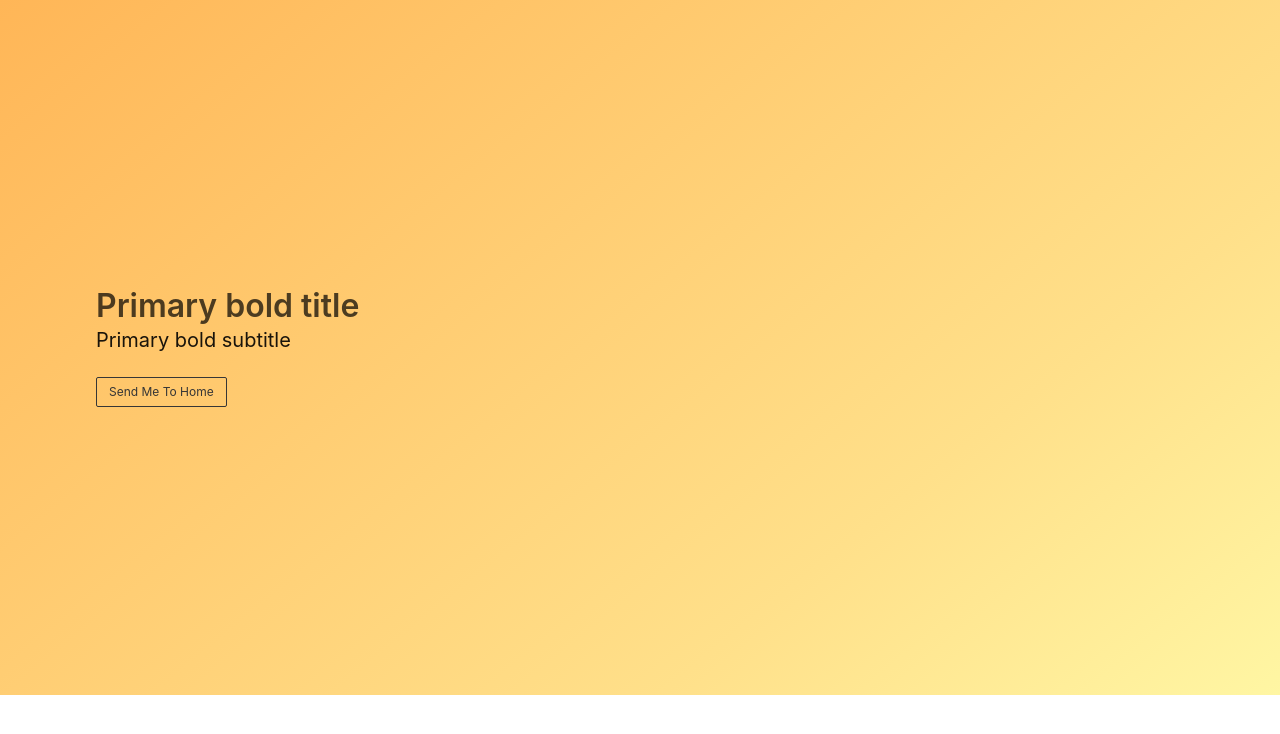
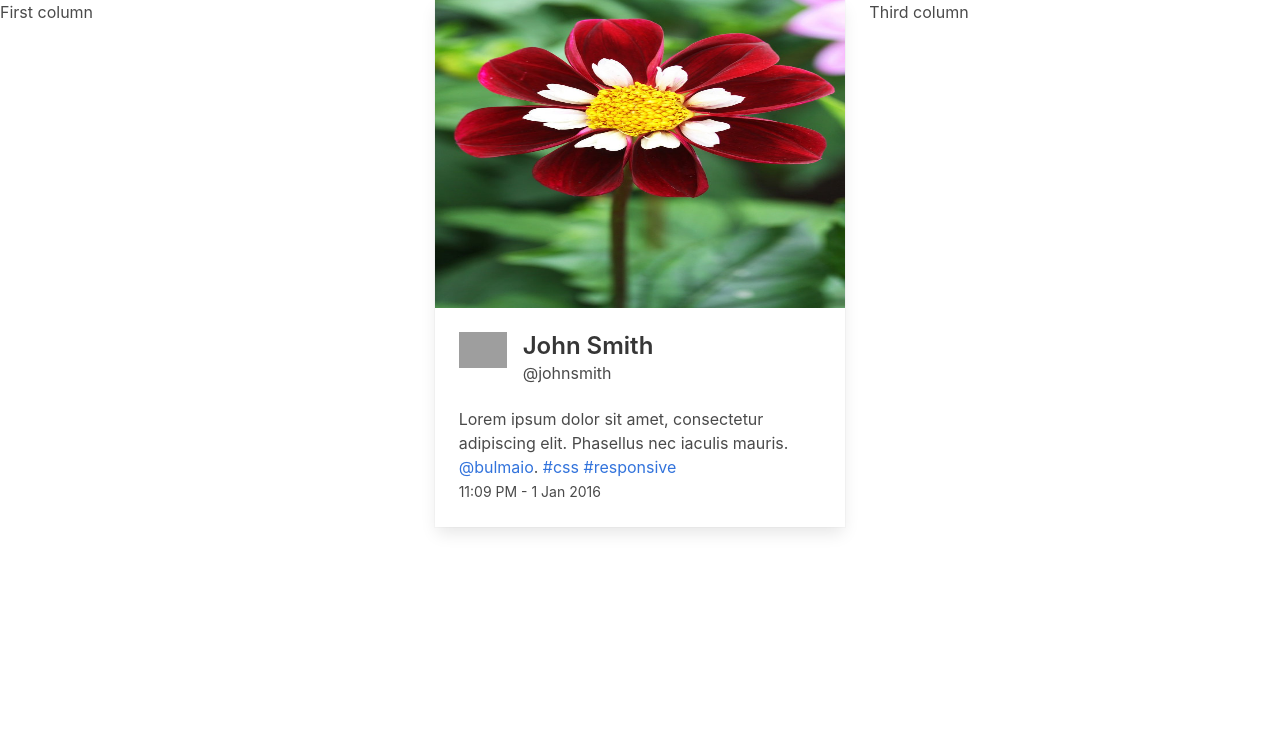
Before and after one commit to myprojectsfile/bulma, a website built with webpack: page index.html in a window 1280 px wide. Built offline with nearby package versions, Linux system fonts and the light colour scheme; grey boxes are pictures that could not be loaded.

Commit message:
customize bulma sass

```diff
--- a/index.html
+++ b/index.html
@@ -4,26 +4,50 @@
     <meta charset="UTF-8" />
     <meta name="viewport" content="width=device-width, initial-scale=1.0" />
     <meta http-equiv="X-UA-Compatible" content="ie=edge" />
-    <title>Learning Bulma</title>
-    <link rel="stylesheet" href="node_modules/bulma/css/bulma.min.css" />
+    <script src="./dist/main.js"></script>
+    <title>Bulma Framework</title>
   </head>
   <body>
-    <section class="hero is-large is-warning is-bold">
-      <div class="hero-body">
-        <div class="container">
-          <h1 class="title">
-            Primary bold title
-          </h1>
-          <h2 class="subtitle">
-            Primary bold subtitle
-          </h2>
-          <div class="container">
-            <button class="button is-dark is-outlined is-small">
-              Send Me To Home
-            </button>
+    <div class="columns">
+      <div class="column">
+        First column
+      </div>
+      <div class="column">
+        <div class="card">
+          <div class="card-image">
+            <figure class="image is-4by3">
+              <img src="flower.jpg" alt="Image" />
+            </figure>
+          </div>
+          <div class="card-content">
+            <div class="media">
+              <div class="media-left">
+                <figure class="image is-48x48">
+                  <img
+                    src="http://bulma.io/images/placeholders/96x96.png"
+                    alt="Image"
+                  />
+                </figure>
+              </div>
+              <div class="media-content">
+                <p class="title is-4">John Smith</p>
+                <p class="subtitle is-6">@johnsmith</p>
+              </div>
+            </div>
+
+            <div class="content">
+              Lorem ipsum dolor sit amet, consectetur adipiscing elit. Phasellus
+              nec iaculis mauris. <a>@bulmaio</a>. <a>#css</a>
+              <a>#responsive</a>
+              <br />
+              <small>11:09 PM - 1 Jan 2016</small>
+            </div>
           </div>
         </div>
       </div>
-    </section>
+      <div class="column">
+        Third column
+      </div>
+    </div>
   </body>
 </html>
--- /dev/null
+++ b/src/index.js
@@ -0,0 +1 @@
+import "./style.scss";
--- /dev/null
+++ b/src/style.scss
@@ -0,0 +1,30 @@
+@charset "utf-8";
+
+// Customizing Bulma
+// @import "../node_modules/bulma/sass/utilities/initial-variables";
+// @import "../node_modules/bulma/sass/utilities/functions";
+
+// // 2. Set your own initial variables
+// // Update blue
+// $blue: #72d0eb;
+// // Add pink and its invert
+// $pink: #ffb3b3;
+// $pink-invert: #fff;
+// // Add a serif family
+// $family-serif: "Merriweather", "Georgia", serif;
+// // 3. Set the derived variables
+// // Use the new pink as the primary color
+// $primary: $pink;
+// $primary-invert: $pink-invert;
+// // Use the existing orange as the danger color
+// $danger: $orange;
+// // Use the new serif family
+// $family-primary: $family-serif;
+
+@import "../node_modules/bulma/bulma.sass";
+
+// $body-color: red;
+
+// body {
+//   color: $body-color;
+// }
--- /dev/null
+++ b/webpack.config.js
@@ -0,0 +1,17 @@
+module.exports = {
+  module: {
+    rules: [
+      {
+        test: /\.s[ac]ss$/i,
+        use: [
+          // Creates `style` nodes from JS strings
+          "style-loader",
+          // Translates CSS into CommonJS
+          "css-loader",
+          // Compiles Sass to CSS
+          "sass-loader"
+        ]
+      }
+    ]
+  }
+};
```
Also changed, not shown: package.json (+9 -2 lines), dist/main.js (added), flower.jpg (added), 2 other files.
